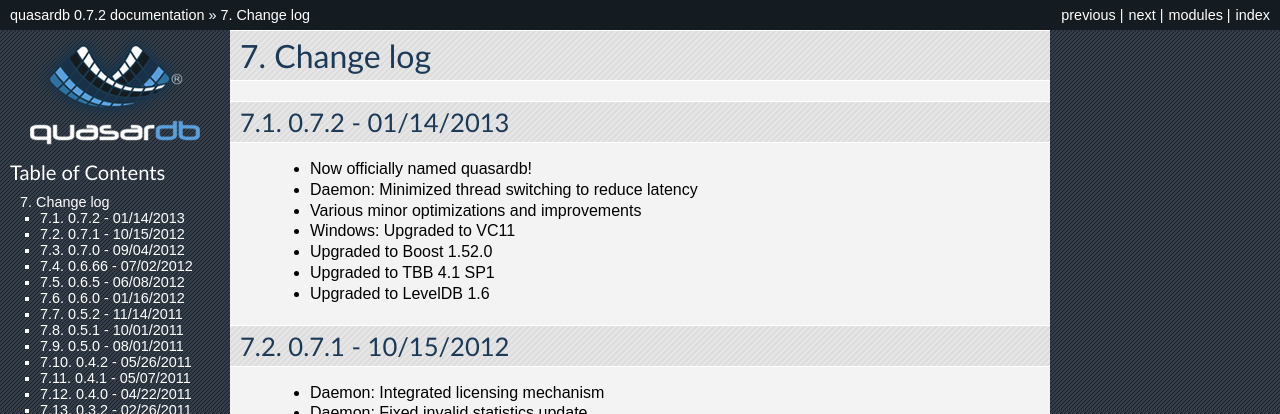
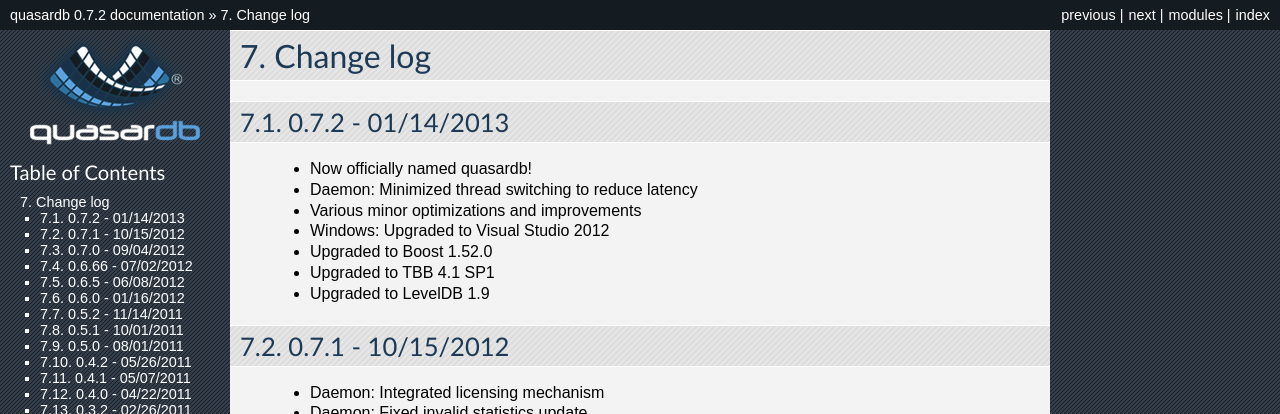
Before and after one commit to iltommi/qdb-documentation, a Sphinx documentation site: the page built from source/changes.rst, in a window 1280 px wide and 900 px high. Shown: the top 414 px of the window. Built offline with Sphinx 7.4.7, drawn with Linux system fonts in a browser that asks for light colours.

Commit message:
Update changes

```diff
--- a/source/changes.rst
+++ b/source/changes.rst
@@ -7,10 +7,10 @@ Change log
     * Now officially named quasardb!
     * Daemon: Minimized thread switching to reduce latency
     * Various minor optimizations and improvements
-    * Windows: Upgraded to VC11
+    * Windows: Upgraded to Visual Studio 2012
     * Upgraded to Boost 1.52.0
     * Upgraded to TBB 4.1 SP1
-    * Upgraded to LevelDB 1.6
+    * Upgraded to LevelDB 1.9
 
 0.7.1 - 10/15/2012
 ------------------
```
